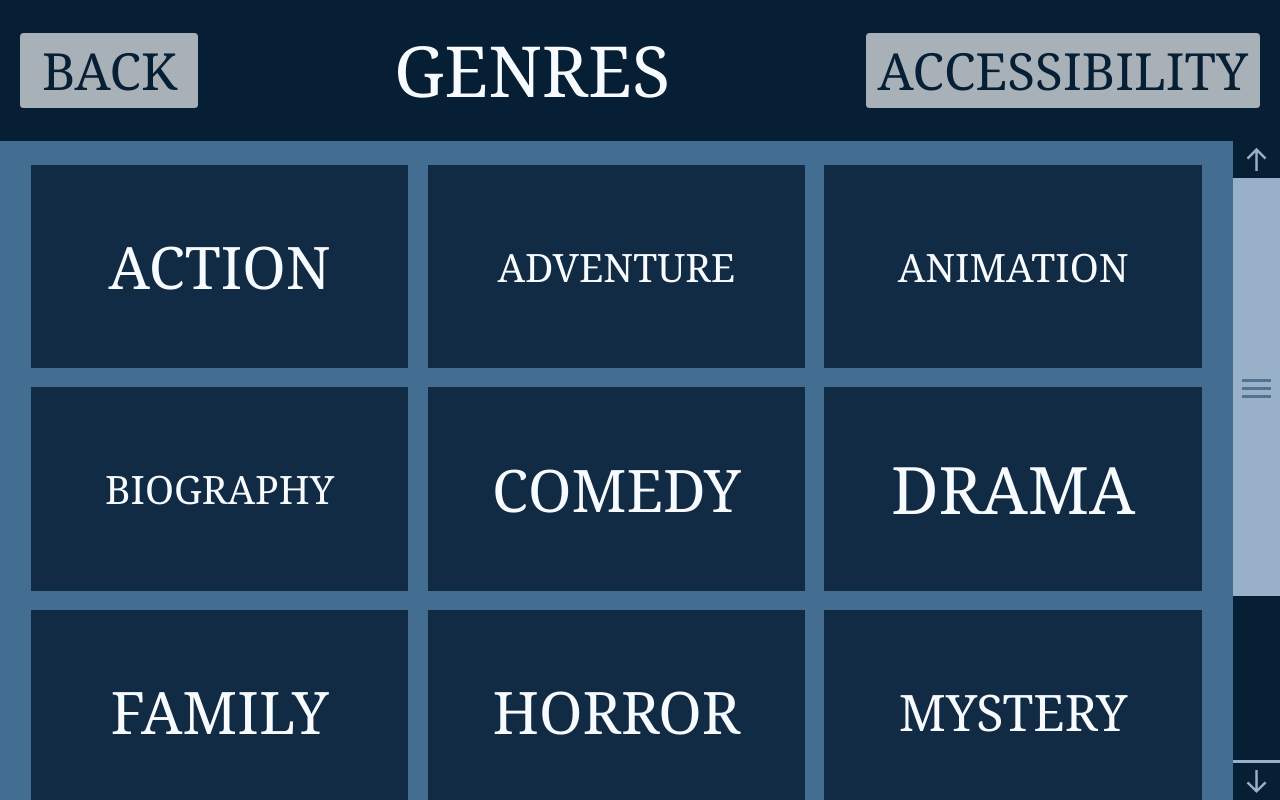
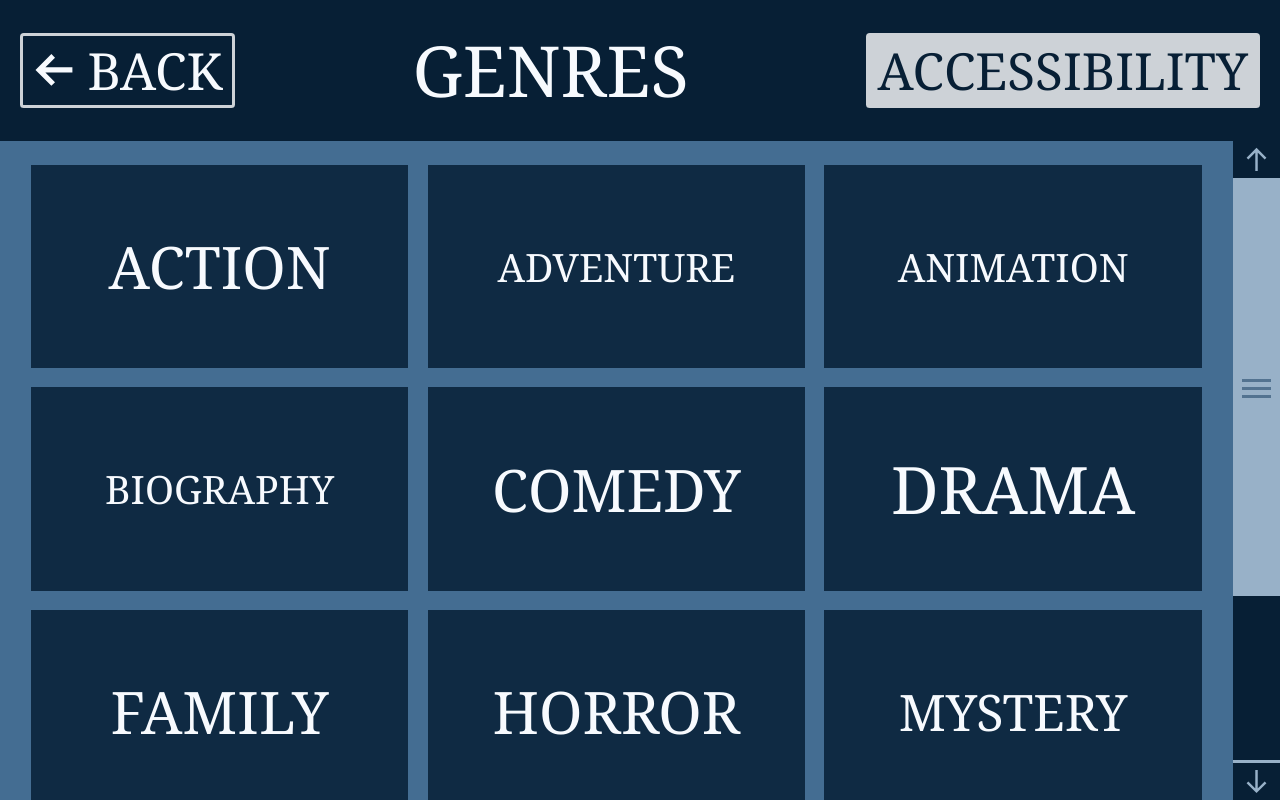
Before and after one commit to TheAgentP/accessible-streaming, a React (Vite) app: page /genres in a window 1280 px wide. Built offline with nearby package versions, Linux system fonts and the light colour scheme; a web font is replaced by a local one.

Commit message:
PAULO: modified back navigation button to have an icon to Genres and Discovery pages; update styles for header buttons

```diff
--- a/src/components/Icons.tsx
+++ b/src/components/Icons.tsx
@@ -93,6 +93,15 @@ export function ArrowDownIcon({ className }: IconProps) {
     );
 }
 
+/** Shown before "BACK" on the page headers. */
+export function ArrowLeftIcon({ className }: IconProps) {
+    return (
+        <svg className={className} viewBox="0 0 16 14" fill="none" stroke="currentColor" strokeWidth="2" aria-hidden="true">
+            <path d="M15 7 H2 M7.5 1.5 L2 7 L7.5 12.5" />
+        </svg>
+    );
+}
+
 export function MinusIcon({ className }: IconProps) {
     return (
         <svg className={className} viewBox="0 0 20 20" fill="currentColor" aria-hidden="true">
--- a/src/index.css
+++ b/src/index.css
@@ -10,6 +10,11 @@
     --mid: #446d92;
     --light-2: #98b1c8;
     --light: #f7fafe;
+
+    /* Buttons in the page header bars (Genres, Discovery): 80% white,
+       hover 95%. BACK's outline uses the same 80% white. */
+    --header-btn: rgba(255, 255, 255, 0.8);
+    --header-btn-hover: rgba(255, 255, 255, 0.95);
 
     --display: "BioRhyme", Georgia, serif;
 
@@ -125,6 +130,41 @@ button {
 }
 
 /*
+ * BACK on the page headers (Genres, Discovery): styled as navigation, not as
+ * one of the light filter / action buttons next to it. Dark fill with a light
+ * outline and text, plus a left arrow, so it differs in shape and contrast,
+ * not just colour.
+ */
+
+/* Light buttons in the header bars: 80% white (the movie card's are 65%) */
+.genres__header .btn--light,
+.discovery__header .btn--light {
+    background: var(--header-btn);
+}
+
+.genres__header .btn--light:hover,
+.discovery__header .btn--light:hover {
+    background: var(--header-btn-hover);
+}
+.btn--back {
+    background: var(--dark);
+    color: var(--light);
+    border: 0.3rem solid var(--header-btn); /* same 80% white as the buttons beside it */
+    box-sizing: border-box;
+    gap: 0.25em;
+}
+
+.btn--back:hover {
+    background: var(--dark-2);
+}
+
+.btn--back__icon {
+    width: 0.8em;
+    height: 0.7em;
+    flex: 0 0 auto;
+}
+
+/*
  * HOVER STROKE: every button (and button-styled link) gets a two-tone ring on
  * hover: dark next to the button, white outside it. One of the two always
  * stands out, whether the button sits on a light or a dark background.
--- a/src/pages/Discovery.css
+++ b/src/pages/Discovery.css
@@ -59,7 +59,7 @@
 
 /* Links styled as buttons need the hover stroke too (index.css covers <button>) */
 .discovery__filters a.btn:hover {
-    background: rgba(255, 255, 255, 0.85);
+    background: var(--header-btn-hover);
     box-shadow:
         0 0 0 0.25rem var(--dark),
         0 0 0 0.5rem #fff;
--- a/src/pages/Discovery.tsx
+++ b/src/pages/Discovery.tsx
@@ -1,7 +1,7 @@
 import { useEffect, useLayoutEffect, useRef, useState, type RefObject } from "react";
 import { Link, useNavigate, useSearchParams } from "react-router-dom";
 import AccessibilityModal from "../components/AccessibilityModal";
-import { ArrowDownIcon, ArrowUpIcon, SpeakerIcon, StopIcon } from "../components/Icons";
+import { ArrowDownIcon, ArrowLeftIcon, ArrowUpIcon, SpeakerIcon, StopIcon } from "../components/Icons";
 import { useSpeech } from "../accessibility/useSpeech";
 import { useAccessibility } from "../accessibility/settings";
 import {
@@ -100,10 +100,11 @@ export default function Discovery() {
                 >
                     <button
                         type="button"
-                        className="btn btn--light"
+                        className="btn btn--back"
                         aria-label={filter.kind === "genre" ? "Back to genres" : "Back to home"}
                         onClick={handleBack}
                     >
+                        <ArrowLeftIcon className="btn--back__icon" />
                         BACK
                     </button>
                     {TAGS.map((tag) => {
--- a/src/pages/Genres.css
+++ b/src/pages/Genres.css
@@ -18,12 +18,12 @@
     display: flex;
     justify-content: space-between;
     align-items: center;
-    gap: 2rem;
+    gap: 1.5rem;
 }
 
 .genres__back {
-    width: 13.9rem;
     height: 5.8rem;
+    padding: 0 0.8rem;
 }
 
 .genres__a11y {
@@ -34,15 +34,16 @@
 .genres__title {
     margin: 0;
     /*
-     * Follows Font Size, but never so big that the header overflows. The
-     * buttons take (13.9rem BACK + 37.2rem ACCESSIBILITY) x Button Size, the
-     * padding and gaps 7.2rem, and "GENRES" is about 5 times as wide as its
-     * font size. So with Font Size AND Button Size both near their maximum,
-     * the title stops growing instead of pushing ACCESSIBILITY off-screen.
+     * Follows Font Size, but never so big that the header overflows. Measured
+     * at normal size: BACK 19.1rem + ACCESSIBILITY 37.2rem (both x Button
+     * Size), header padding + gaps 6.2rem, and "GENRES" is 4.8 x its font size
+     * wide. So the title reaches full size at max Font Size with normal
+     * buttons, and only stops growing when Button Size is large too, instead
+     * of pushing ACCESSIBILITY off-screen.
      */
     font-size: min(
         5.5rem * var(--font-scale, 1),
-        (100rem - 7.2rem - 51.1rem * var(--button-scale, 1)) / 5
+        (100rem - 6.2rem - 56.4rem * var(--button-scale, 1)) / 4.8
     );
     line-height: 1;
     white-space: nowrap;
@@ -89,8 +90,8 @@
     text-decoration: none;
     text-transform: uppercase;
     color: var(--light);
-    /* Between --dark and --mid, per the mockup */
-    background: color-mix(in srgb, var(--dark) 85%, var(--mid));
+    /* #071F35 (--dark) at 85%, over the grid's --mid background */
+    background: rgba(7, 31, 53, 0.85);
     line-height: 1.1;
 }
 
@@ -111,7 +112,7 @@
 /* The tile is dark on a mid-blue background: white ring against the tile,
    dark ring against the background (same idea as the global button hover). */
 .genres__tile:hover {
-    background: color-mix(in srgb, var(--dark) 70%, var(--mid));
+    background: rgba(7, 31, 53, 0.7); /* --dark at 70%: a little lighter on hover */
     box-shadow:
         0 0 0 0.25rem #fff,
         0 0 0 0.5rem var(--dark);
--- a/src/pages/Genres.tsx
+++ b/src/pages/Genres.tsx
@@ -2,6 +2,7 @@ import { useRef, useState, type CSSProperties } from "react";
 import { Link, useNavigate } from "react-router-dom";
 import AccessibilityModal from "../components/AccessibilityModal";
 import Scrollbar from "../components/Scrollbar";
+import { ArrowLeftIcon } from "../components/Icons";
 import { GENRES } from "../constants";
 import "./Genres.css";
 
@@ -21,10 +22,11 @@ export default function Genres() {
             <header className="genres__header">
                 <button
                     type="button"
-                    className="btn btn--light genres__back"
+                    className="btn btn--back genres__back"
                     aria-label="Back to home"
                     onClick={handleBack}
                 >
+                    <ArrowLeftIcon className="btn--back__icon" />
                     BACK
                 </button>
                 <h1 className="genres__title">GENRES</h1>
```
